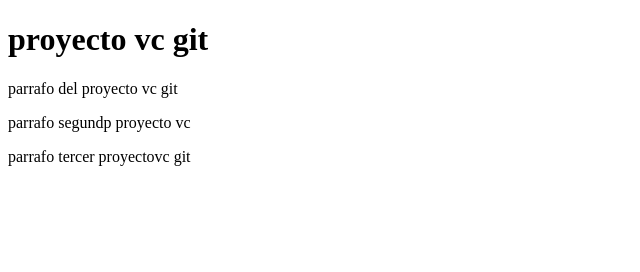
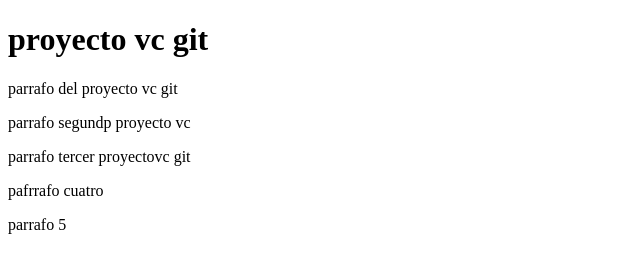
Before and after one commit to clvm-chile/proyectovcgit, a plain HTML site: page index.html in a window 1280 px wide. Shown: the whole page, without its empty margins (0-640 px from the left). Drawn offline with Linux system fonts and the light colour scheme.

Commit message:
cambio 4 parrafo5

```diff
--- a/index.html
+++ b/index.html
@@ -12,6 +12,8 @@
   <p> parrafo del proyecto vc git</p>
   <p>parrafo segundp proyecto vc</p>
   <p>parrafo tercer proyectovc git</p>
+  <p>pafrrafo cuatro</p>
+  <p>parrafo 5</p>
 </body>
 
 </html>
```
